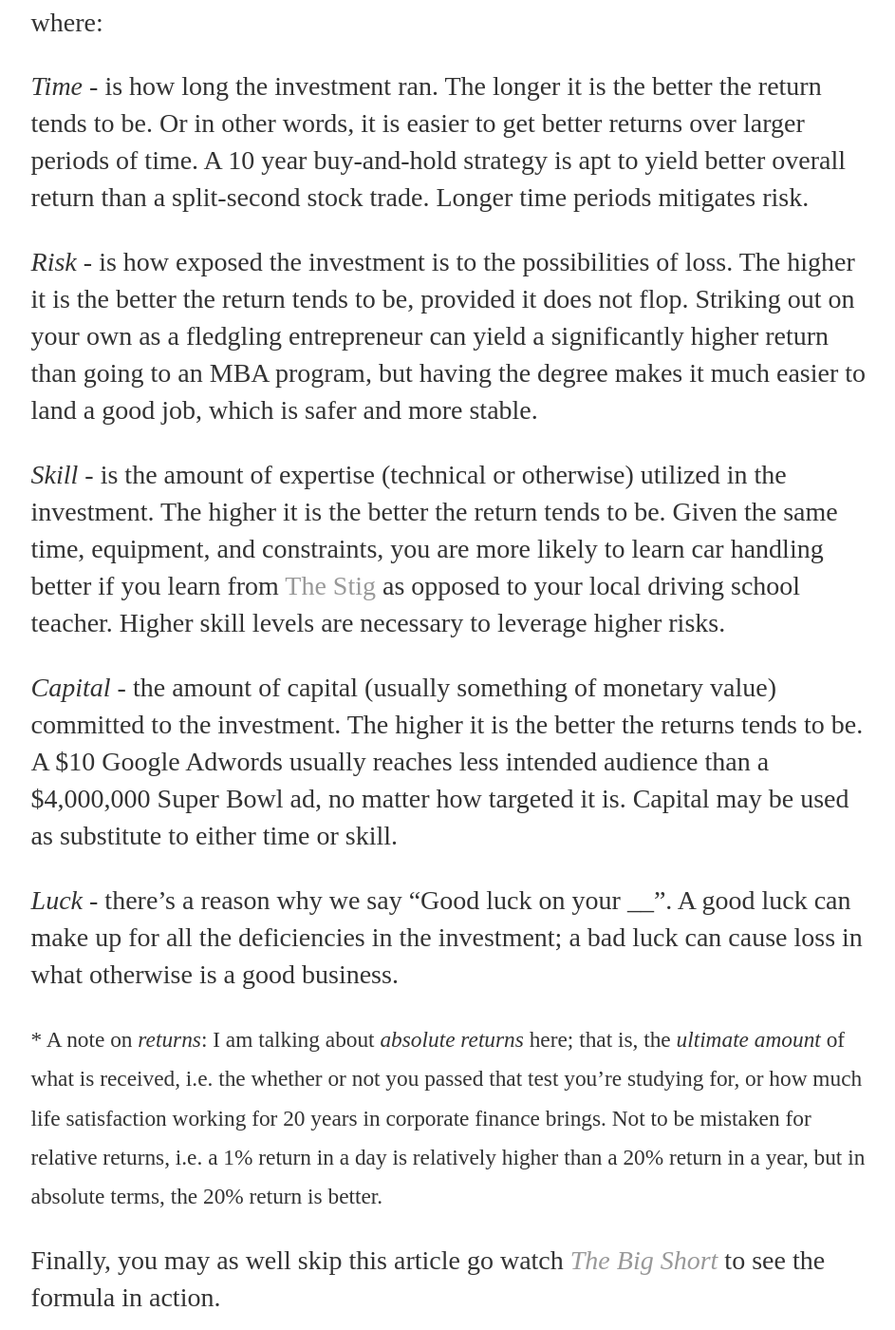
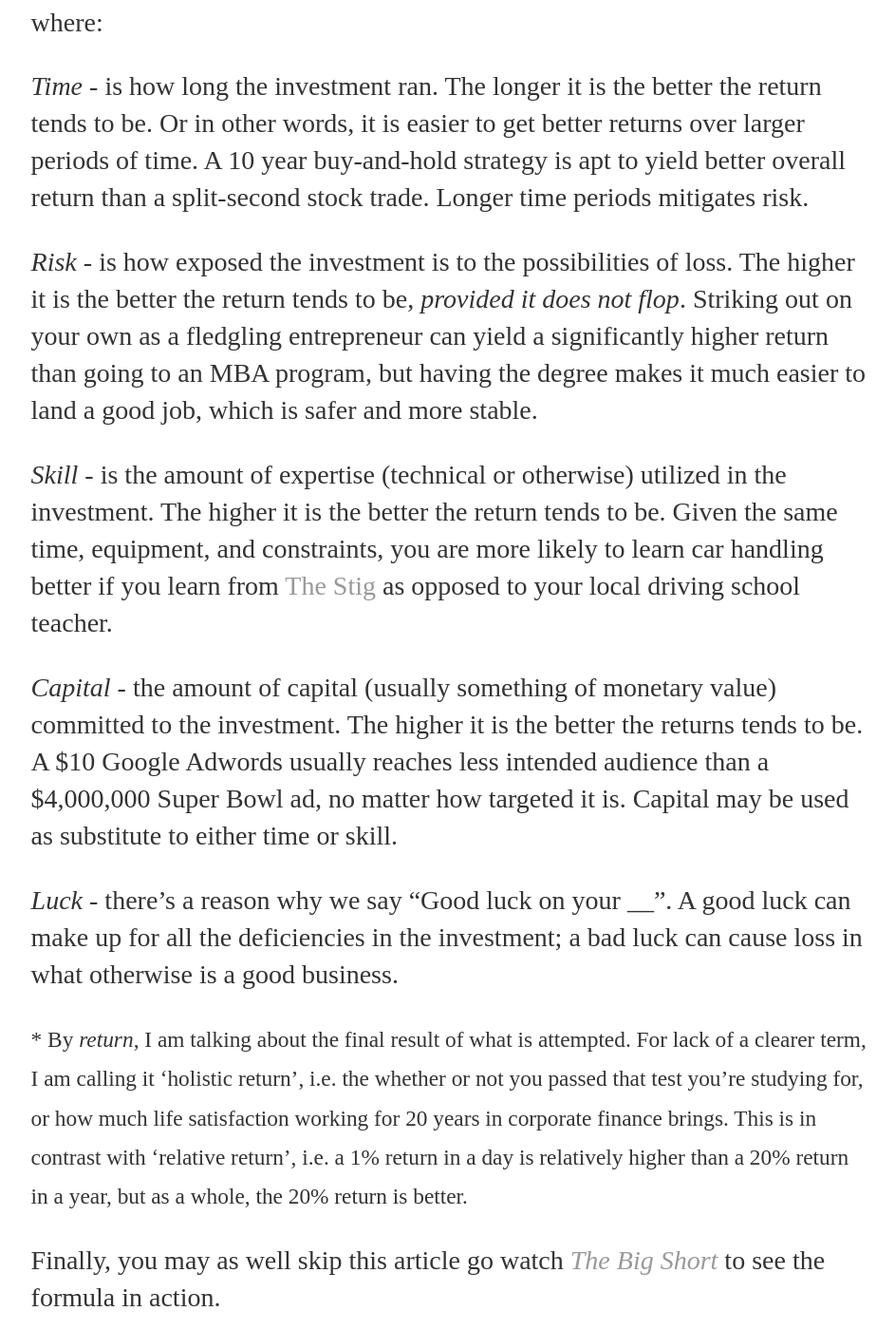
Before and after one commit to ryanjonathanb/ryanjonathanb.github.io, a Jekyll site: the page built from _posts/2016-09-04-alchemy-of-returns.md, in a window 1280 px wide and 1400 px high, scrolled down 466 px. Shown: the whole window at 95% size, without its empty margins (165-1108 px from the left). Built offline with Jekyll 4.4.1, drawn with Linux system fonts in a browser that asks for light colours; some web fonts are replaced; some of the changed text lies outside the part shown.

Commit message:
edit post

```diff
--- a/_posts/2016-09-04-alchemy-of-returns.md
+++ b/_posts/2016-09-04-alchemy-of-returns.md
@@ -11,14 +11,16 @@ where:
 
 _Time_ - is how long the investment ran. The longer it is the better the return tends to be. Or in other words, it is easier to get better returns over larger periods of time. A 10 year buy-and-hold strategy is apt to yield better overall return than a split-second stock trade. Longer time periods mitigates risk.
 
-_Risk_ - is how exposed the investment is to the possibilities of loss. The higher it is the better the return tends to be, provided it does not flop. Striking out on your own as a fledgling entrepreneur can yield a significantly higher return than going to an MBA program, but having the degree makes it much easier to land a good job, which is safer and more stable.
+_Risk_ - is how exposed the investment is to the possibilities of loss. The higher it is the better the return tends to be, _provided it does not flop_. Striking out on your own as a fledgling entrepreneur can yield a significantly higher return than going to an MBA program, but having the degree makes it much easier to land a good job, which is safer and more stable.
 
-_Skill_ - is the amount of expertise (technical or otherwise) utilized in the investment. The higher it is the better the return tends to be. Given the same time, equipment, and constraints, you are more likely to learn car handling better if you learn from [The Stig](https://en.wikipedia.org/wiki/The_Stig) as opposed to your local driving school teacher. Higher skill levels are necessary to leverage higher risks.
+_Skill_ - is the amount of expertise (technical or otherwise) utilized in the investment. The higher it is the better the return tends to be. Given the same time, equipment, and constraints, you are more likely to learn car handling better if you learn from [The Stig](https://en.wikipedia.org/wiki/The_Stig) as opposed to your local driving school teacher.
 
 _Capital_ - the amount of capital (usually something of monetary value) committed to the investment. The higher it is the better the returns tends to be. A $10 Google Adwords usually reaches less intended audience than a $4,000,000 Super Bowl ad, no matter how targeted it is. Capital may be used as substitute to either time or skill.
 
 _Luck_ - there's a reason why we say "Good luck on your ____". A good luck can make up for all the deficiencies in the investment; a bad luck can cause loss in what otherwise is a good business.
 
-<small>\* A note on _returns_: I am talking about _absolute returns_ here; that is, the _ultimate amount_ of what is received, i.e. the whether or not you passed that test you're studying for, or how much life satisfaction working for 20 years in corporate finance brings. Not to be mistaken for relative returns, i.e. a 1% return in a day is relatively higher than a 20% return in a year, but in absolute terms, the 20% return is better. </small>
+<small>\* By _return_, I am talking about the final result of what is attempted. For lack of a clearer term, I am calling it 'holistic return', i.e. the whether or not you passed that test you're studying for, or how much life satisfaction working for 20 years in corporate finance brings. This is in contrast with 'relative return', i.e. a 1% return in a day is relatively higher than a 20% return in a year, but as a whole, the 20% return is better.</small>
 
 Finally, you may as well skip this article go watch _[The Big Short](http://www.imdb.com/title/tt1596363/)_ to see the formula in action.
+
+_Last updated: 17 May 2017_
```
